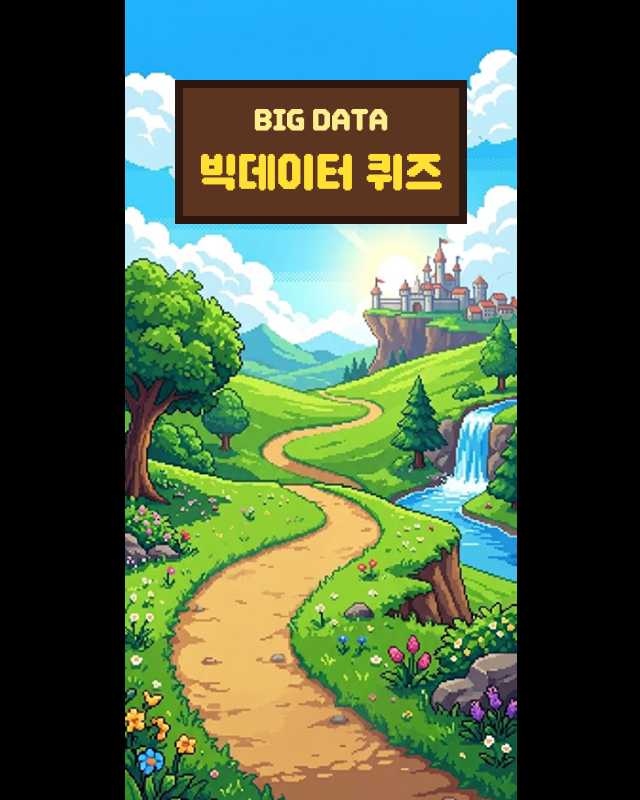
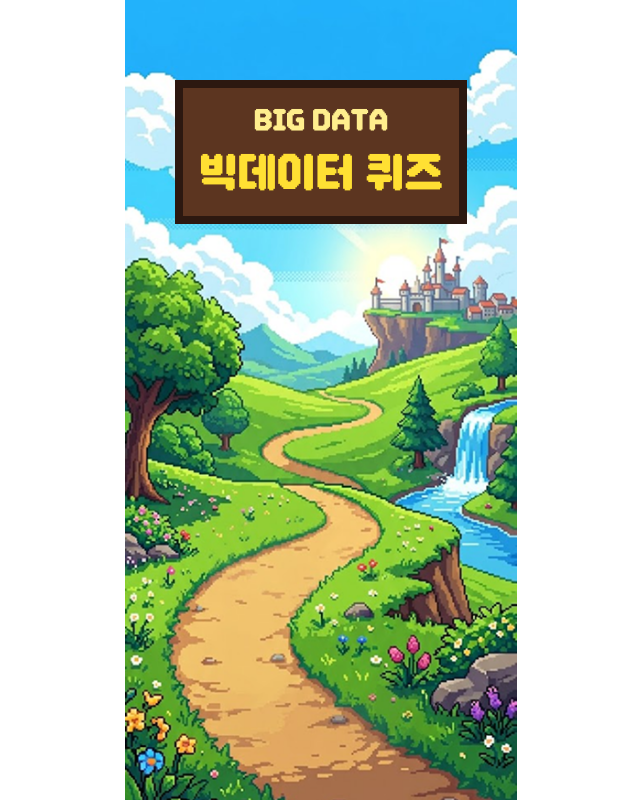
Before and after one commit to SID12g/bigdata-event, a Next.js app: page / in a window 1280 px wide. Shown: the whole page, without its empty margins (319-959 px from the left). Built offline with nearby package versions, Linux system fonts and the light colour scheme.

Commit message:
fix: default Background color

```diff
--- a/src/components/Background.tsx
+++ b/src/components/Background.tsx
@@ -15,7 +15,7 @@ export default function Background() {
       </div>
 
       {/* 500px 이상: 원본 크기로 중앙 정렬 */}
-      <div className="fixed inset-0 z-[-10] hidden w500:flex items-center justify-center overflow-hidden bg-black">
+      <div className="fixed inset-0 z-[-10] hidden w500:flex items-center justify-center overflow-hidden">
         <Image
           src={BackgroundImage}
           alt="Background Image"
```
